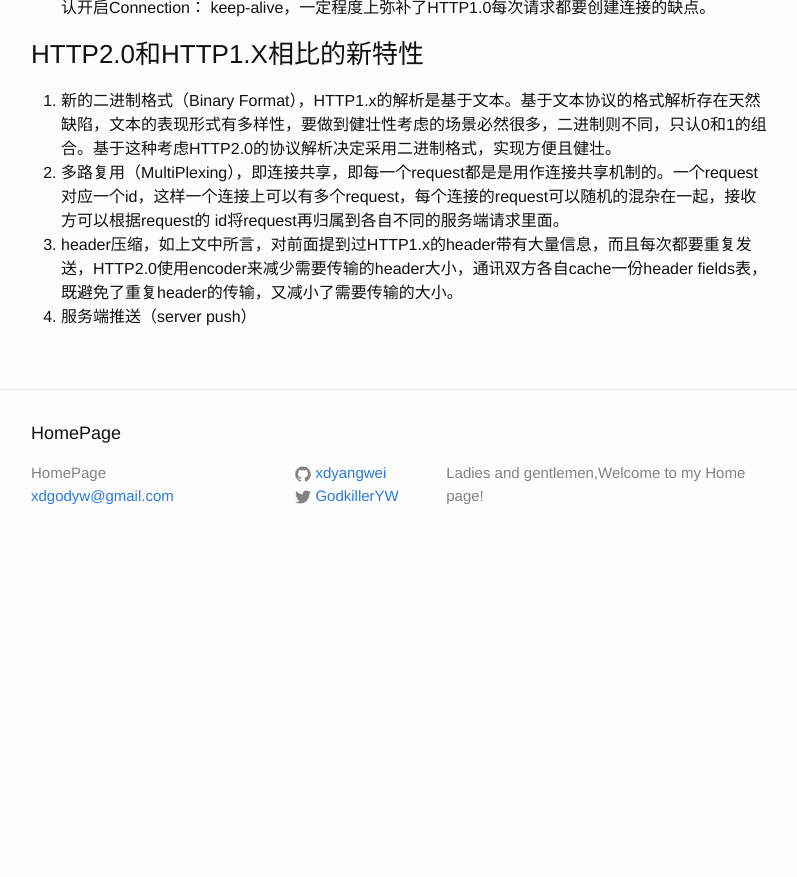
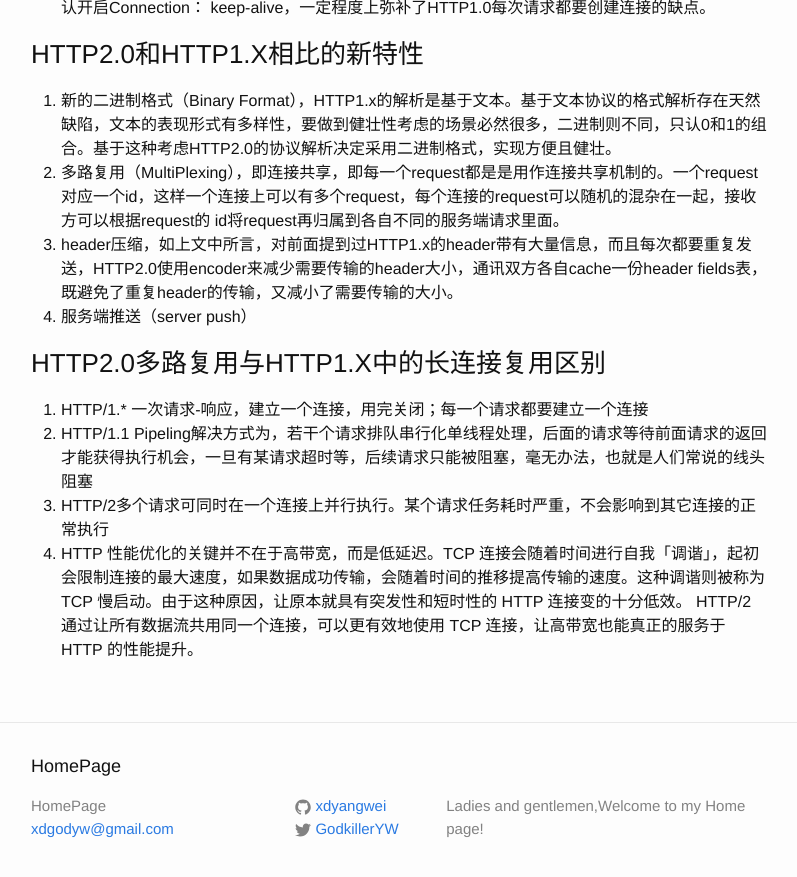
Before and after one commit to xdyangwei/xdyangwei.github.io, a Jekyll site: the page built from _posts/2018-12-29-HTTP协议.md, in a window 1280 px wide and 900 px high, scrolled down 4701 px. Shown: the top 877 px of the window, without its empty margins (239-1036 px from the left). Built offline with Jekyll 4.4.1, drawn with Linux system fonts in a browser that asks for light colours; our own code applies the rules of GitHub Pages for plain Markdown files; before the commit the page ends 5268 px from its top, so only the background shows below that.

Commit message:
add the tips of http1.1 and http2.0

```diff
--- a/_posts/2018-12-29-HTTP协议.md
+++ b/_posts/2018-12-29-HTTP协议.md
@@ -76,3 +76,10 @@ Cookie和Session都是为了保存客户端和服务端之间的交互状态，
 2. 多路复用（MultiPlexing），即连接共享，即每一个request都是是用作连接共享机制的。一个request对应一个id，这样一个连接上可以有多个request，每个连接的request可以随机的混杂在一起，接收方可以根据request的 id将request再归属到各自不同的服务端请求里面。
 3. header压缩，如上文中所言，对前面提到过HTTP1.x的header带有大量信息，而且每次都要重复发送，HTTP2.0使用encoder来减少需要传输的header大小，通讯双方各自cache一份header fields表，既避免了重复header的传输，又减小了需要传输的大小。
 4. 服务端推送（server push）
+
+### HTTP2.0多路复用与HTTP1.X中的长连接复用区别
+1. HTTP/1.* 一次请求-响应，建立一个连接，用完关闭；每一个请求都要建立一个连接
+2. HTTP/1.1 Pipeling解决方式为，若干个请求排队串行化单线程处理，后面的请求等待前面请求的返回才能获得执行机会，一旦有某请求超时等，后续请求只能被阻塞，毫无办法，也就是人们常说的线头阻塞
+3. HTTP/2多个请求可同时在一个连接上并行执行。某个请求任务耗时严重，不会影响到其它连接的正常执行
+4. HTTP 性能优化的关键并不在于高带宽，而是低延迟。TCP 连接会随着时间进行自我「调谐」，起初会限制连接的最大速度，如果数据成功传输，会随着时间的推移提高传输的速度。这种调谐则被称为 TCP 慢启动。由于这种原因，让原本就具有突发性和短时性的 HTTP 连接变的十分低效。
+HTTP/2 通过让所有数据流共用同一个连接，可以更有效地使用 TCP 连接，让高带宽也能真正的服务于 HTTP 的性能提升。
```
